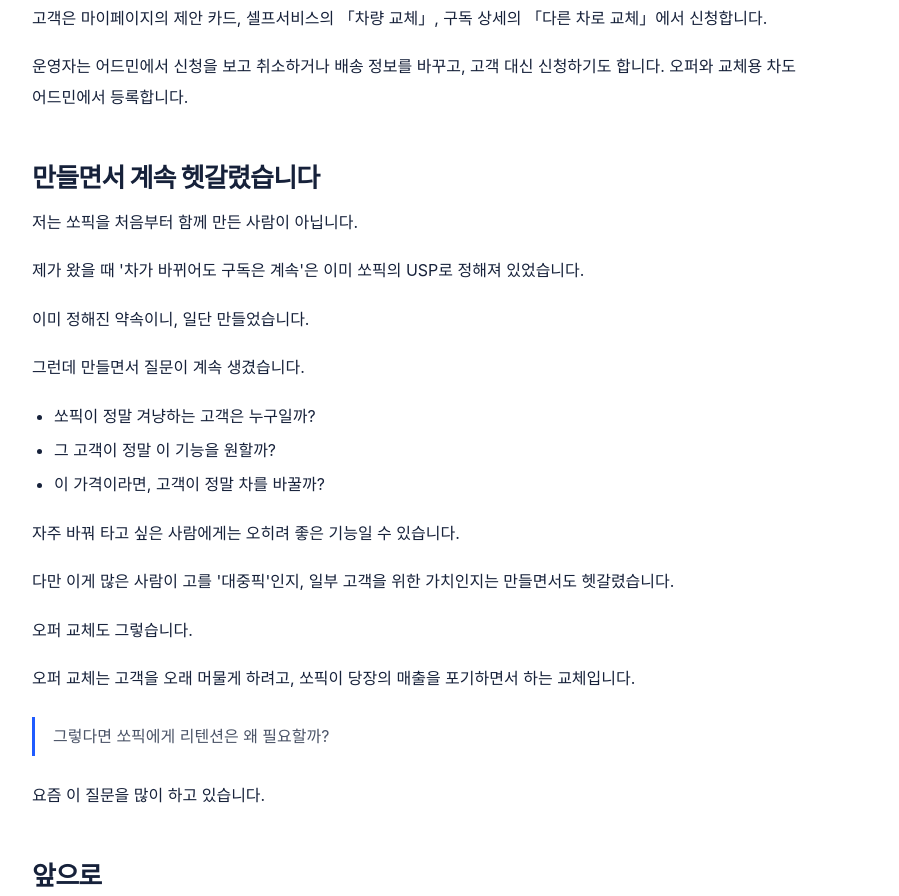
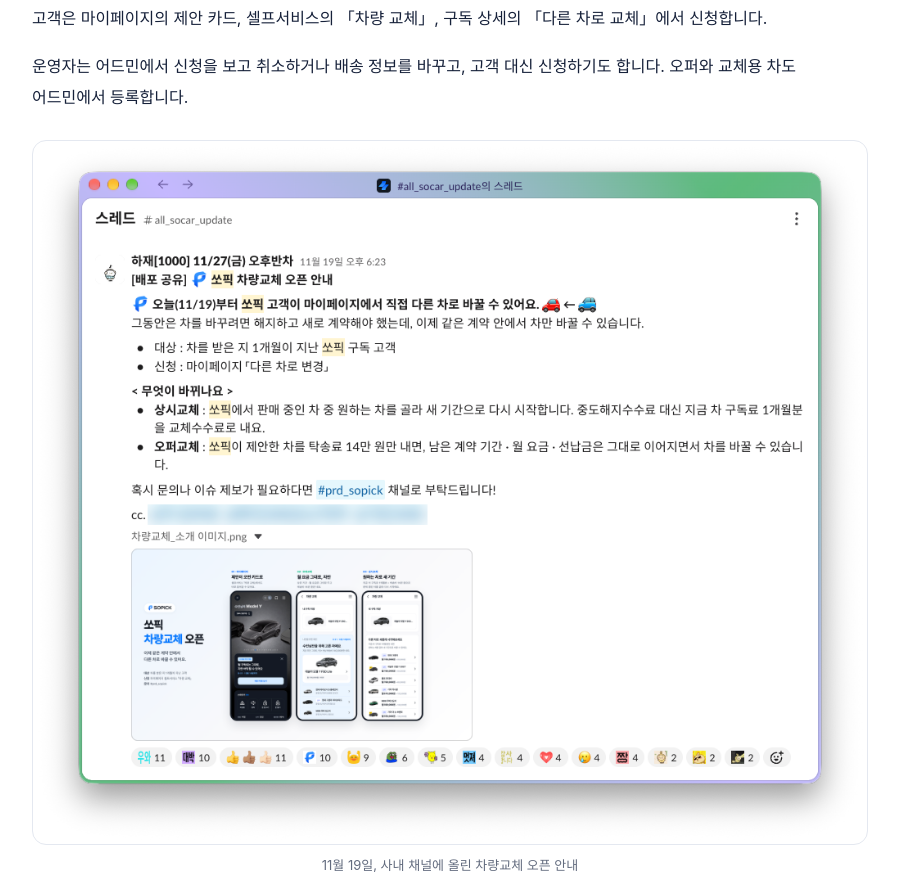
Before and after one commit to hajaeframe/hajaeframe.github.io, a plain HTML site: page blog/3/index.html in a window 1280 px wide. Shown: the part 4334-5230 px from the top of the page, without its empty margins (338-1237 px from the left). Drawn offline with Linux system fonts and the light colour scheme; a web font is replaced by a local one.

Commit message:
사이트 올리기 2026-11-26 19:32

```diff
--- a/blog/3/index.html
+++ b/blog/3/index.html
@@ -151,6 +151,7 @@
 <figure><img src="/media/sopick-swap-apply.png" alt="마이페이지 셀프서비스 메뉴에서 '차량 교체' 버튼이 강조된 휴대폰 화면" width="750" height="640" loading="lazy"><figcaption>고객은 마이페이지의 '차량 교체' 버튼으로 신청합니다 (출처: 쏘픽 블로그)</figcaption></figure>
 <p>고객은 마이페이지의 제안 카드, 셀프서비스의 「차량 교체」, 구독 상세의 「다른 차로 교체」에서 신청합니다.</p>
 <p>운영자는 어드민에서 신청을 보고 취소하거나 배송 정보를 바꾸고, 고객 대신 신청하기도 합니다. 오퍼와 교체용 차도 어드민에서 등록합니다.</p>
+<figure><img src="/media/sopick-swap-slack.png" alt="11월 19일 사내 채널에 올린 쏘픽 차량교체 오픈 안내. 대상·신청 방법과 상시교체·오퍼교체 설명, 소개 이미지, 여러 이모지 반응" width="1019" height="859" loading="lazy"><figcaption>11월 19일, 사내 채널에 올린 차량교체 오픈 안내</figcaption></figure>
 <h2 id="만들면서-계속-헷갈렸습니다">만들면서 계속 헷갈렸습니다</h2>
 <p>저는 쏘픽을 처음부터 함께 만든 사람이 아닙니다.</p>
 <p>제가 왔을 때 '차가 바뀌어도 구독은 계속'은 이미 쏘픽의 USP로 정해져 있었습니다.</p>
```
Also changed, not shown: media/sopick-swap-slack.png (added).
